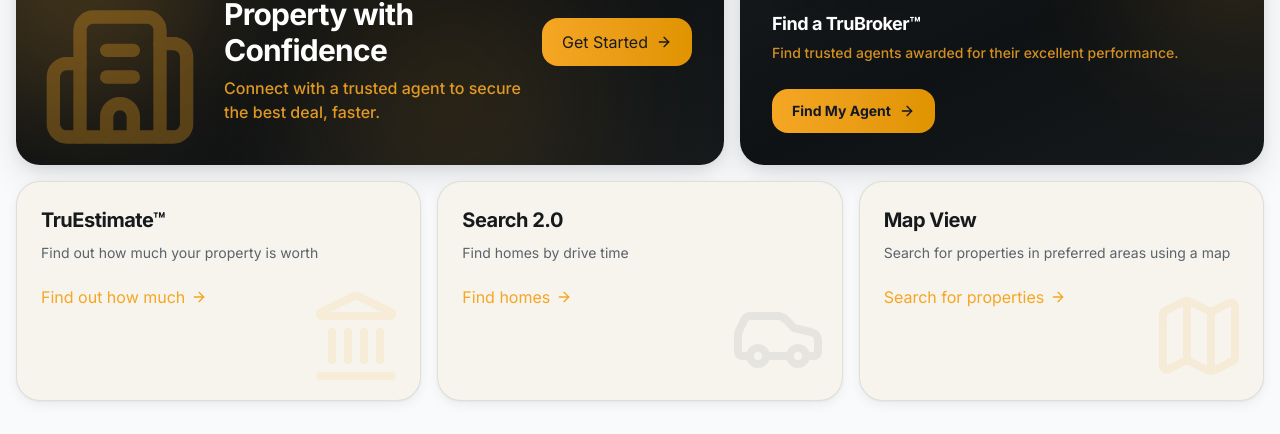
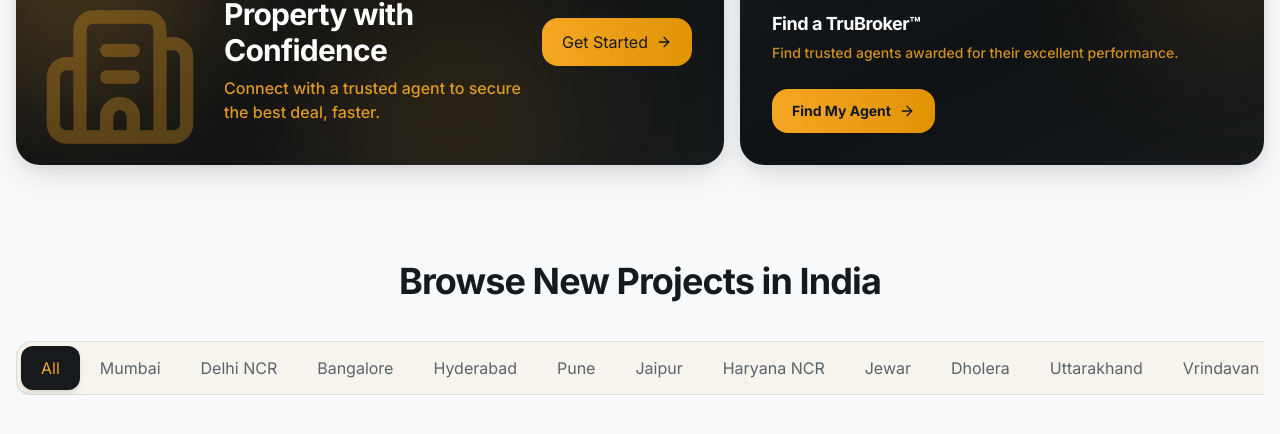
Before and after one commit to ansarialtamash12/New-Divine-Bricks, a Next.js app: page / in a window 1280 px wide. Shown: the part 1285-1719 px from the top of the page. Built offline with nearby package versions, Linux system fonts and the light colour scheme.

Commit message:
Removed TruEstimate, Map View, Search 2.0 Cards

```diff
--- a/app/components/BelowHero.jsx
+++ b/app/components/BelowHero.jsx
@@ -1,4 +1,4 @@
-'use client';
+"use client";
 
 import React, { useState } from "react";
 import { ArrowRight, Building2, Car, Map, Landmark } from "lucide-react";
@@ -10,9 +10,8 @@ export default function BelowHero() {
 
   return (
     <>
-    <section className="relative z-0 w-full max-w-7xl mx-auto px-4 py-10">
+      <section className="relative z-0 w-full max-w-7xl mx-auto px-4 py-10">
         <div className="flex flex-col lg:flex-row gap-4">
-
           {/* BANNER 1 */}
           <div className="relative overflow-hidden rounded-3xl bg-gradient-to-br from-[#171A1C] via-[#0f1214] to-[#171A1C] flex flex-col md:flex-row items-center justify-between p-6 md:p-8 min-h-[200px] shadow-elevated lg:flex-[1.4]">
             <div className="absolute -top-16 -left-16 w-64 h-64 bg-[#F5A623]/20 rounded-full blur-3xl pointer-events-none" />
@@ -49,10 +48,10 @@ export default function BelowHero() {
               {/* Avatar Stack */}
               <div className="flex -space-x-3">
                 {[
-                  'https://i.pravatar.cc/150?img=1',
-                  'https://i.pravatar.cc/150?img=2',
-                  'https://i.pravatar.cc/150?img=3',
-                  'https://i.pravatar.cc/150?img=4',
+                  "https://i.pravatar.cc/150?img=1",
+                  "https://i.pravatar.cc/150?img=2",
+                  "https://i.pravatar.cc/150?img=3",
+                  "https://i.pravatar.cc/150?img=4",
                 ].map((src, i) => (
                   <img
                     key={i}
@@ -82,43 +81,13 @@ export default function BelowHero() {
               Find My Agent <ArrowRight className="w-4 h-4" />
             </Link>
           </div>
-
-        </div>
-
-        {/* FEATURE CARDS */}
-        <div className="grid grid-cols-1 md:grid-cols-3 gap-4 mt-4">
-          {[
-            { title: 'TruEstimate™', desc: 'Find out how much your property is worth', cta: 'Find out how much', Icon: Landmark, color: 'text-[#F5A623]', bg: 'from-[#F5A623]/10' },
-            { title: 'Search 2.0', desc: 'Find homes by drive time', cta: 'Find homes', Icon: Car, color: 'text-[#59636B]', bg: 'from-[#59636B]/10' },
-            { title: 'Map View', desc: 'Search for properties in preferred areas using a map', cta: 'Search for properties', Icon: Map, color: 'text-[#F5A623]', bg: 'from-[#F5A623]/10' },
-          ].map((card, i) => (
-            <div
-              key={i}
-              className="group relative bg-[#F7F4ED] border border-[#59636B]/15 rounded-3xl p-6 flex flex-col justify-between overflow-hidden min-h-[220px] shadow-soft hover:shadow-floating hover:-translate-y-1 transition-all duration-300 cursor-pointer"
-            >
-              <div className={`absolute inset-0 bg-gradient-to-br ${card.bg} to-transparent opacity-0 group-hover:opacity-100 transition-opacity duration-300`} />
-
-              <div className="relative z-10">
-                <h3 className="text-xl font-bold text-[#171A1C] mb-2 tracking-tight">
-                  {card.title}
-                </h3>
-                <p className="text-[#59636B] text-sm mb-5 leading-relaxed">
-                  {card.desc}
-                </p>
-                <button className="text-sm font-semibold text-[#F5A623] flex items-center gap-1.5 group-hover:gap-3 transition-all duration-300">
-                  {card.cta} <ArrowRight className="w-4 h-4" />
-                </button>
-              </div>
-
-              <div className="absolute bottom-4 right-4 pointer-events-none">
-                <card.Icon className={`w-24 h-24 ${card.color} opacity-10 group-hover:opacity-20 group-hover:scale-110 transition-all duration-500`} />
-              </div>
-            </div>
-          ))}
         </div>
       </section>
 
-      <SellModal isOpen={isSellModalOpen} onClose={() => setIsSellModalOpen(false)} />
+      <SellModal
+        isOpen={isSellModalOpen}
+        onClose={() => setIsSellModalOpen(false)}
+      />
     </>
   );
 }
```
